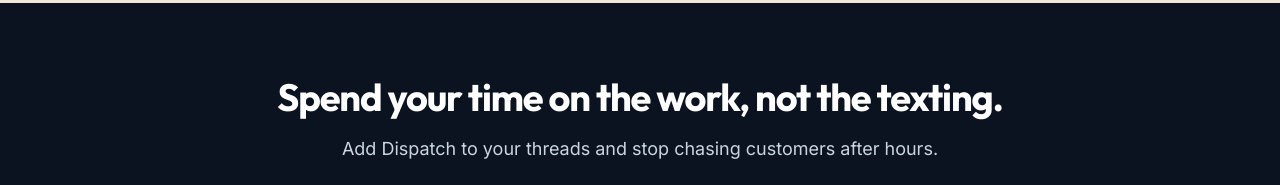
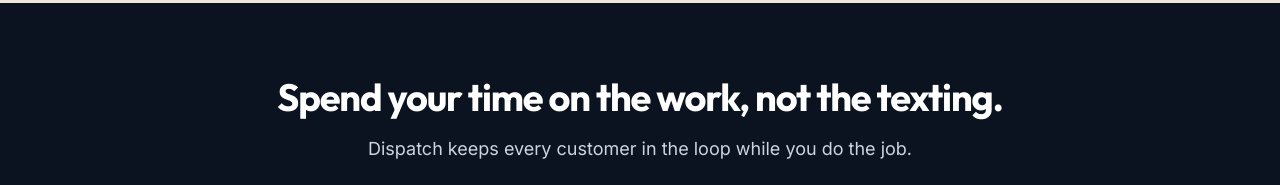
Before and after one commit to aschneiderlbl/roundhouse, a plain HTML site: page site/index.html in a window 1280 px wide. Shown: the part 3900-4085 px from the top of the page. Drawn offline with Linux system fonts and the light colour scheme.

Commit message:
Reword closing section line
Co-Authored-By: Claude Opus 5.5 <noreply@anthropic.com>
Claude-Session: https://claude.ai/code/session_01Y7bcMn1WFutF1kWVN3RvAD

```diff
--- a/site/index.html
+++ b/site/index.html
@@ -234,7 +234,7 @@ a{color:#12603a}a:hover{color:#0d4a2c}
   <section style="background: #0b1220; color: #e2e8f0; padding: 72px 24px">
     <div style="max-width: 820px; margin: 0 auto; text-align: center; display: flex; flex-direction: column; align-items: center; gap: 16px">
       <h2 style="margin: 0; color: #ffffff; font-family: Outfit, Arial, sans-serif; font-weight: 700; font-size: 38px; line-height: 44px; letter-spacing: -0.03em">Spend your time on the work, not the texting.</h2>
-      <p style="margin: 0 0 8px; font-size: 18px; color: #cbd5e1">Add Dispatch to your threads and stop chasing customers after hours.</p>
+      <p style="margin: 0 0 8px; font-size: 18px; color: #cbd5e1">Dispatch keeps every customer in the loop while you do the job.</p>
       <a class="cta" href="sms:+16515055520" data-sms style="display: inline-flex; align-items: center; min-height: 52px; padding: 0 24px; border-radius: 10px; background: #12603a; color: #ffffff; font-size: 17px; font-weight: 600; text-decoration: none">Text Dispatch to get started</a>
       <div style="font-size: 15px; color: #cbd5e1">or text <a href="sms:+16515055520" style="color: #ffffff; font-weight: 600">(651) 505-5520</a></div>
     </div>
```
